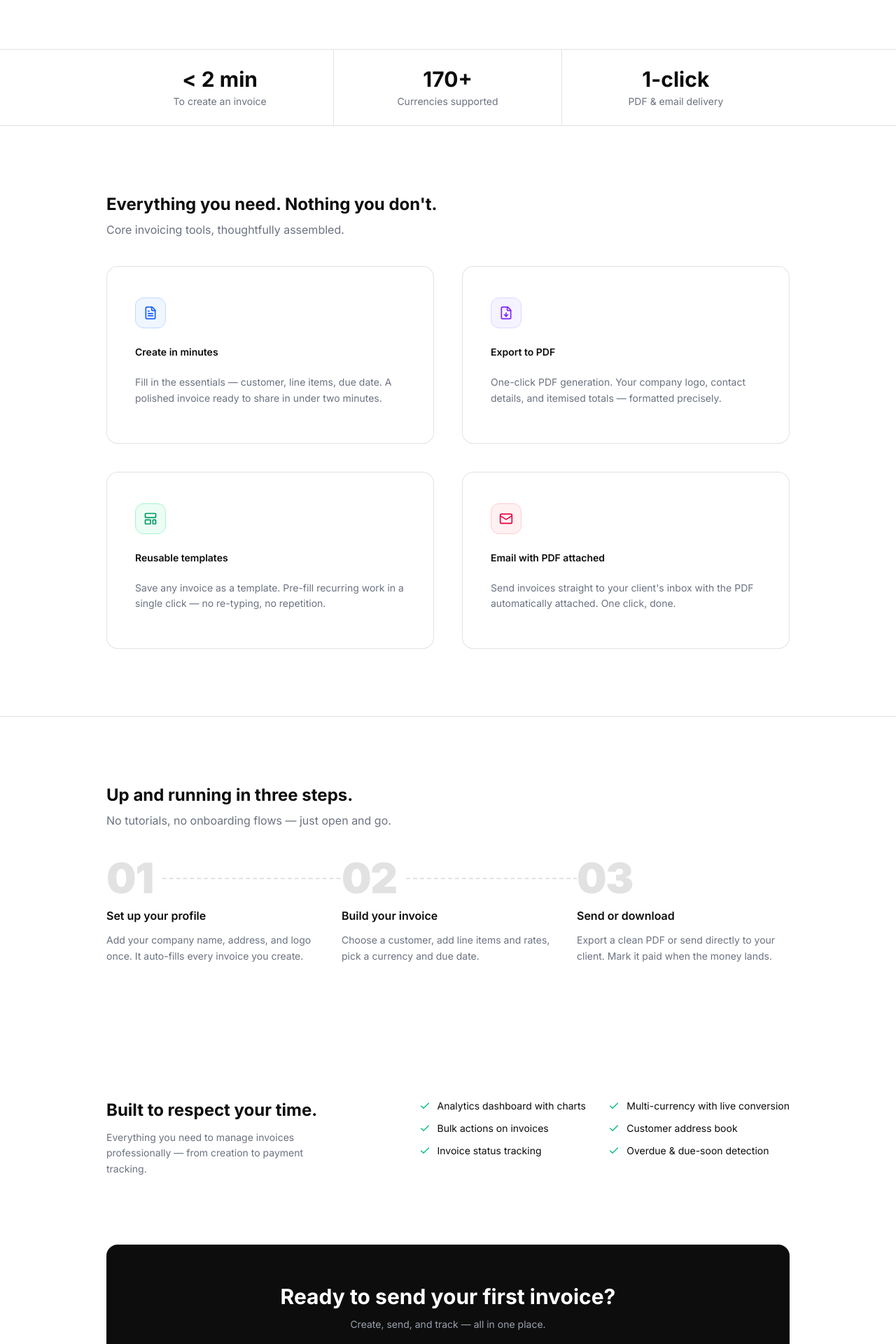
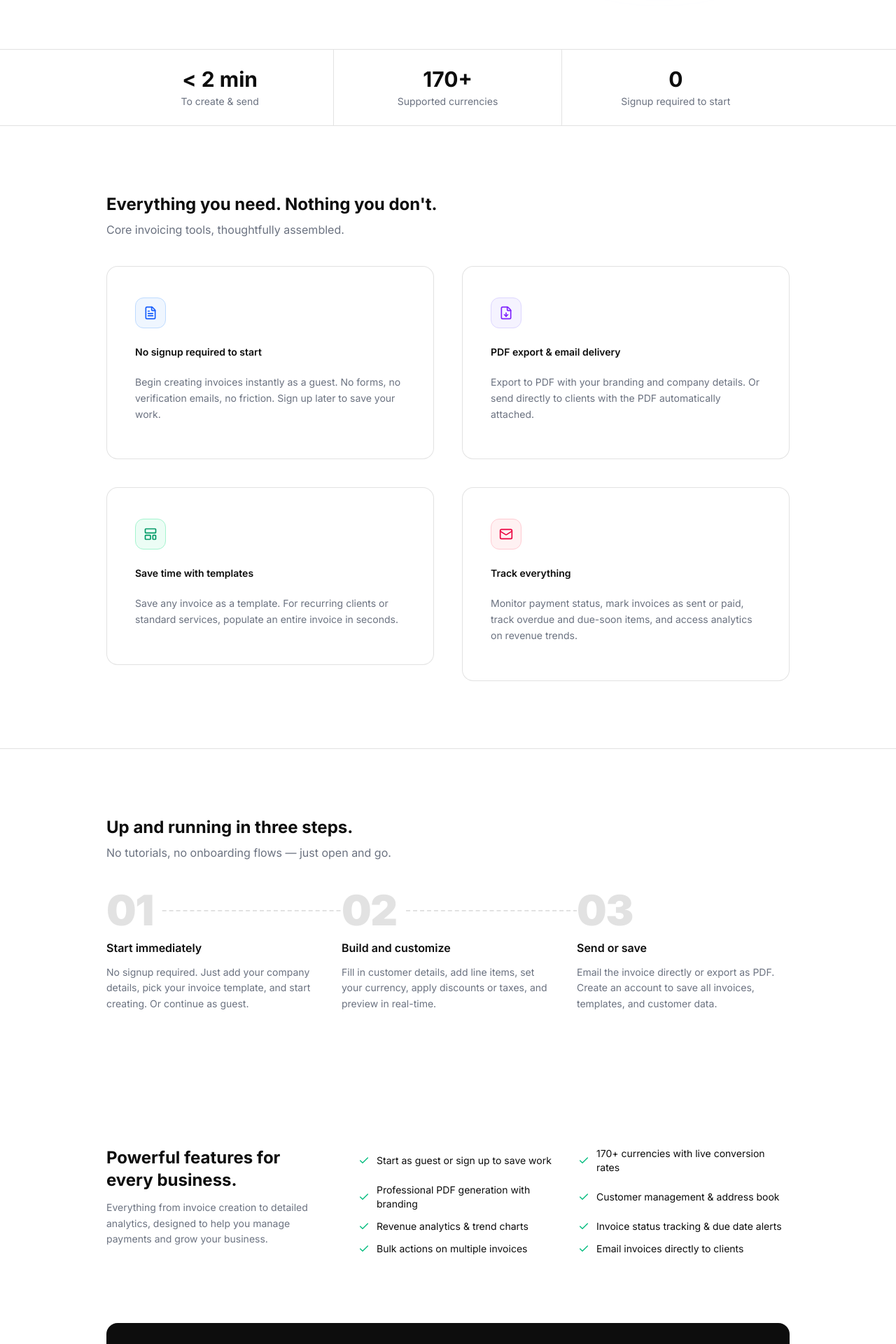
Before and after one commit to codejagaban/invoice-generator, a Next.js app: page / in a window 1280 px wide. Shown: the part 660-2580 px from the top of the page at 70% size. Built offline with nearby package versions, Linux system fonts and the light colour scheme; no server answers.

Commit message:
feat: update homepage content to emphasize guest usage and simplify invoice creation process

```diff
--- a/app/page.tsx
+++ b/app/page.tsx
@@ -4,7 +4,7 @@ import Link from "next/link";
 export const metadata: Metadata = {
   title: "Invoicer — Free Professional Invoice Generator",
   description:
-    "Create, manage, and send professional invoices in minutes. Free invoice generator with PDF export, email delivery with attachments, 170+ currencies, reusable templates, and analytics dashboard.",
+    "Create professional invoices in minutes with zero signup required. Start as a guest, save your work with an account. PDF export, email delivery, 170+ currencies, templates, and invoice tracking.",
   alternates: { canonical: "/" },
 };
 import {
@@ -24,9 +24,9 @@ import {
 const features = [
   {
     icon: FileText,
-    title: "Create in minutes",
+    title: "No signup required to start",
     description:
-      "Fill in the essentials — customer, line items, due date. A polished invoice ready to share in under two minutes.",
+      "Begin creating invoices instantly as a guest. No forms, no verification emails, no friction. Sign up later to save your work.",
     iconColor: "text-blue-600 dark:text-blue-400",
     iconBg: "bg-blue-50 dark:bg-blue-950/40",
     iconBorder: "border-blue-200 dark:border-blue-800",
@@ -35,9 +35,9 @@ const features = [
   },
   {
     icon: FileDown,
-    title: "Export to PDF",
+    title: "PDF export & email delivery",
     description:
-      "One-click PDF generation. Your company logo, contact details, and itemised totals — formatted precisely.",
+      "Export to PDF with your branding and company details. Or send directly to clients with the PDF automatically attached.",
     iconColor: "text-violet-600 dark:text-violet-400",
     iconBg: "bg-violet-50 dark:bg-violet-950/40",
     iconBorder: "border-violet-200 dark:border-violet-800",
@@ -46,9 +46,9 @@ const features = [
   },
   {
     icon: LayoutTemplate,
-    title: "Reusable templates",
+    title: "Save time with templates",
     description:
-      "Save any invoice as a template. Pre-fill recurring work in a single click — no re-typing, no repetition.",
+      "Save any invoice as a template. For recurring clients or standard services, populate an entire invoice in seconds.",
     iconColor: "text-emerald-600 dark:text-emerald-400",
     iconBg: "bg-emerald-50 dark:bg-emerald-950/40",
     iconBorder: "border-emerald-200 dark:border-emerald-800",
@@ -57,9 +57,9 @@ const features = [
   },
   {
     icon: Mail,
-    title: "Email with PDF attached",
+    title: "Track everything",
     description:
-      "Send invoices straight to your client's inbox with the PDF automatically attached. One click, done.",
+      "Monitor payment status, mark invoices as sent or paid, track overdue and due-soon items, and access analytics on revenue trends.",
     iconColor: "text-rose-600 dark:text-rose-400",
     iconBg: "bg-rose-50 dark:bg-rose-950/40",
     iconBorder: "border-rose-200 dark:border-rose-800",
@@ -71,31 +71,33 @@ const features = [
 const steps = [
   {
     number: "01",
-    title: "Set up your profile",
+    title: "Start immediately",
     description:
-      "Add your company name, address, and logo once. It auto-fills every invoice you create.",
+      "No signup required. Just add your company details, pick your invoice template, and start creating. Or continue as guest.",
   },
   {
     number: "02",
-    title: "Build your invoice",
+    title: "Build and customize",
     description:
-      "Choose a customer, add line items and rates, pick a currency and due date.",
+      "Fill in customer details, add line items, set your currency, apply discounts or taxes, and preview in real-time.",
   },
   {
     number: "03",
-    title: "Send or download",
+    title: "Send or save",
     description:
-      "Export a clean PDF or send directly to your client. Mark it paid when the money lands.",
+      "Email the invoice directly or export as PDF. Create an account to save all invoices, templates, and customer data.",
   },
 ];
 
 const perks = [
-  "Analytics dashboard with charts",
-  "Multi-currency with live conversion",
-  "Bulk actions on invoices",
-  "Customer address book",
-  "Invoice status tracking",
-  "Overdue & due-soon detection",
+  "Start as guest or sign up to save work",
+  "170+ currencies with live conversion rates",
+  "Professional PDF generation with branding",
+  "Customer management & address book",
+  "Revenue analytics & trend charts",
+  "Invoice status tracking & due date alerts",
+  "Bulk actions on multiple invoices",
+  "Email invoices directly to clients",
 ];
 
 const lineItems = [
@@ -216,21 +218,22 @@ const jsonLd = {
   applicationCategory: "BusinessApplication",
   operatingSystem: "Web",
   description:
-    "Create, manage, and send professional invoices in minutes. Free invoice generator with PDF export, email delivery, 170+ currencies, and analytics.",
+    "Create professional invoices in minutes. Start immediately as a guest, no signup required. Save your work by creating an account.",
   offers: {
     "@type": "Offer",
     price: "0",
     priceCurrency: "USD",
   },
   featureList: [
-    "PDF invoice generation",
-    "Email delivery with PDF attachment",
+    "Start as guest with no signup required",
+    "PDF invoice generation with branding",
+    "Email invoices directly to clients",
     "170+ currency support with live conversion",
     "Reusable invoice templates",
-    "Analytics dashboard",
-    "Bulk invoice actions",
-    "Customer address book",
-    "Invoice status tracking",
+    "Customer management and address book",
+    "Invoice status tracking and alerts",
+    "Analytics dashboard with revenue trends",
+    "Bulk actions on invoices",
   ],
 };
 
@@ -261,9 +264,9 @@ export default function Home() {
               </h1>
 
               <p className="mt-6 max-w-md text-lg leading-relaxed text-(--muted)">
-                Create, manage, and send professional invoices in minutes. Built
-                for freelancers and small businesses who need results, not
-                complexity.
+                Create and send professional invoices in minutes. Start
+                immediately as a guest, no signup required. Save your work and
+                track payments by creating an account.
               </p>
 
               <div className="mt-8 flex flex-wrap gap-3">
@@ -294,9 +297,9 @@ export default function Home() {
         <AnimatedSection className="border-y border-(--border) bg-(--surface)">
           <div className="mx-auto max-w-5xl px-6 grid grid-cols-3 divide-x divide-(--border)">
             {[
-              { value: "< 2 min", label: "To create an invoice" },
-              { value: "170+", label: "Currencies supported" },
-              { value: "1-click", label: "PDF & email delivery" },
+              { value: "< 2 min", label: "To create & send" },
+              { value: "170+", label: "Supported currencies" },
+              { value: "0", label: "Signup required to start" },
             ].map((stat) => (
               <div key={stat.label} className="py-6 px-4 text-center sm:px-8">
                 <p className="text-2xl font-bold text-black dark:text-white sm:text-3xl">
@@ -322,9 +325,7 @@ export default function Home() {
           <div className="mt-10 grid grid-cols-1 gap-10 sm:grid-cols-2">
             {features.map((feature, i) => (
               <AnimatedFeatureCard key={feature.title} index={i}>
-              <div
-                className="group relative transition-transform  duration-300 hover:-translate-y-0.5"
-              >
+                <div className="group relative transition-transform  duration-300 hover:-translate-y-0.5">
                   {/* 1px border wrapper — clips the rotating beam */}
                   <div className="relative overflow-hidden rounded-2xl p-px">
                     {/* Static border background */}
@@ -418,11 +419,11 @@ export default function Home() {
           <div className="flex flex-col gap-10 sm:flex-row sm:items-start sm:justify-between">
             <div className="max-w-xs">
               <h2 className="text-2xl font-bold text-black dark:text-white">
-                Built to respect your time.
+                Powerful features for every business.
               </h2>
               <p className="mt-3 text-sm leading-relaxed text-(--muted)">
-                Everything you need to manage invoices professionally — from
-                creation to payment tracking.
+                Everything from invoice creation to detailed analytics, designed
+                to help you manage payments and grow your business.
               </p>
             </div>
             <ul className="grid grid-cols-1 gap-3 sm:grid-cols-2">
@@ -443,10 +444,11 @@ export default function Home() {
         <AnimatedSection className="mx-auto max-w-5xl px-6 pb-20">
           <div className="rounded-2xl bg-black px-8 py-14 text-center dark:bg-white sm:px-14">
             <h3 className="text-2xl font-bold text-white dark:text-black sm:text-3xl">
-              Ready to send your first invoice?
+              Ready to create your first invoice?
             </h3>
             <p className="mt-3 text-sm text-gray-400 dark:text-gray-600">
-              Create, send, and track — all in one place.
+              Start now — no signup required. Save your work by creating an
+              account anytime.
             </p>
             <div className="mt-7">
               <Link
```
Lines whose indentation alone changed are shown as unchanged.
